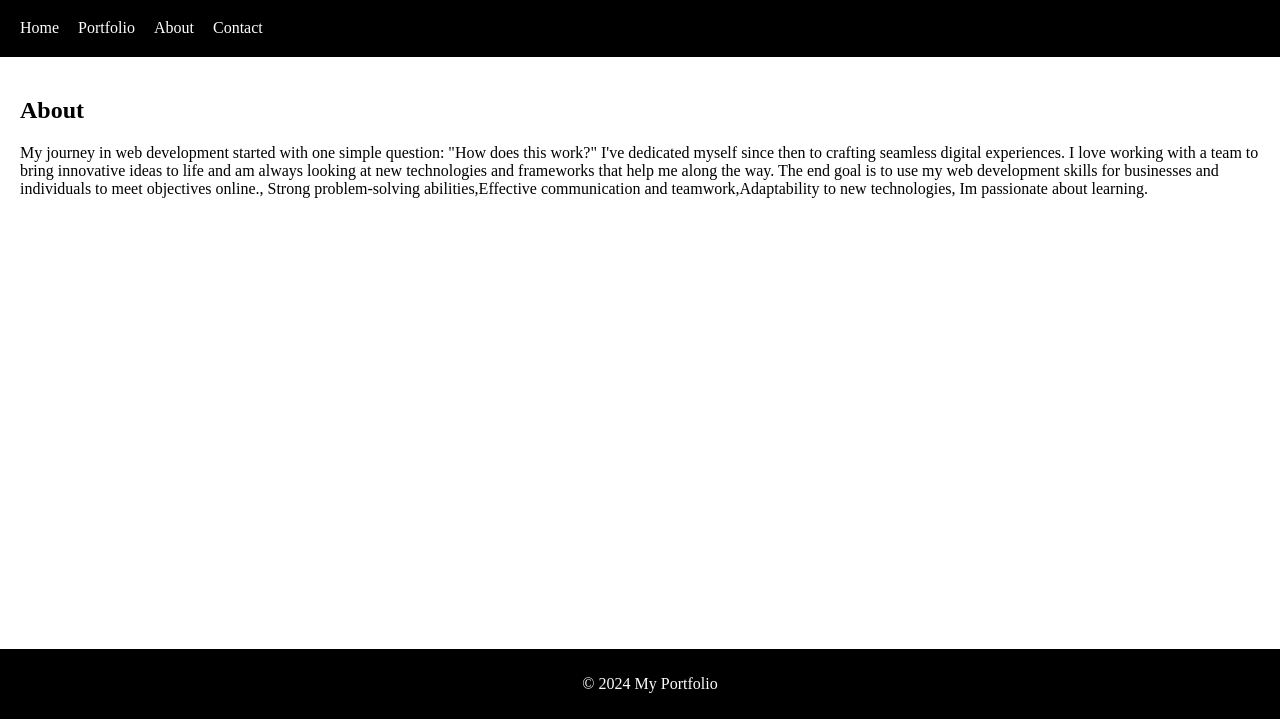
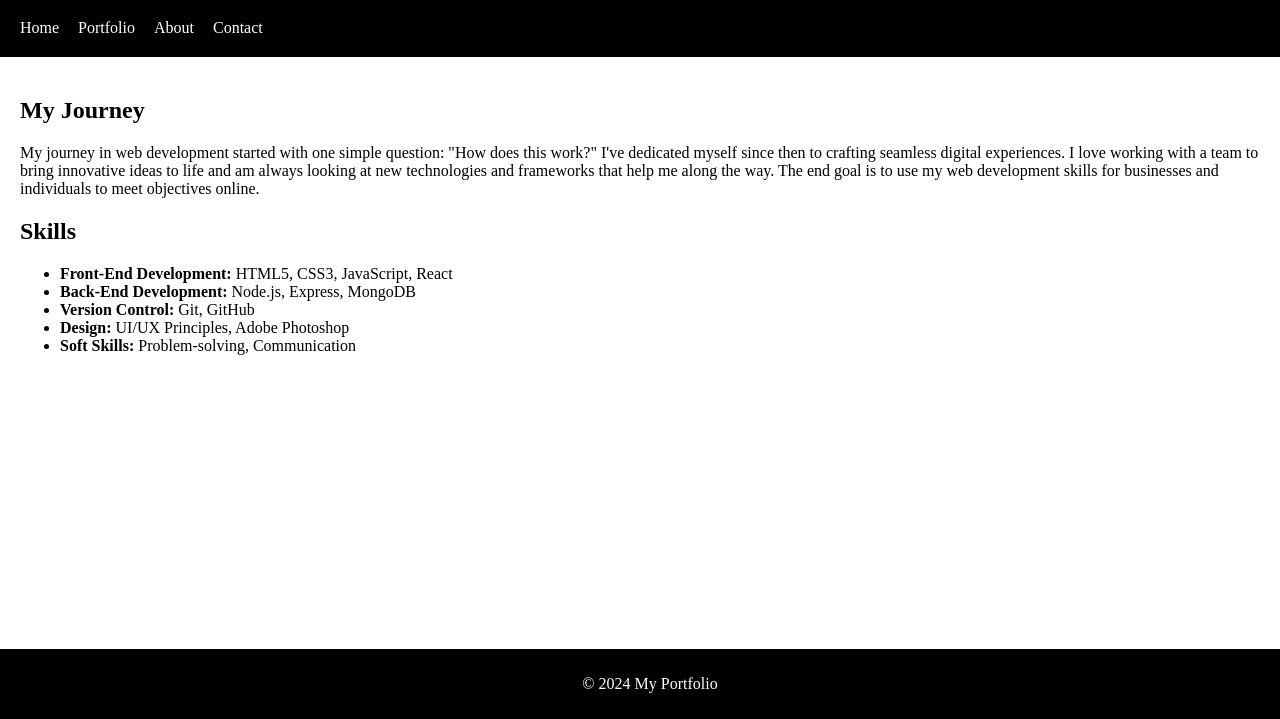
Before and after one commit to SamDSky/SamDSky.github.io, a plain HTML site: page about.html in a window 1280 px wide. Shown: the part 81-800 px from the top of the page. Drawn offline with Linux system fonts and the light colour scheme.

Commit message:
Update about.html

```diff
--- a/about.html
+++ b/about.html
@@ -19,8 +19,21 @@
         </nav>
     </header>
     <main>
-        <h2>About</h2>
-        <p>My journey in web development started with one simple question: "How does this work?" I've dedicated myself since then to crafting seamless digital experiences. I love working with a team to bring innovative ideas to life and am always looking at new technologies and frameworks that help me along the way. The end goal is to use my web development skills for businesses and individuals to meet objectives online., Strong problem-solving abilities,Effective communication and teamwork,Adaptability to new technologies, Im passionate about learning.</p>
+        <section id="about">
+            <h2>My Journey</h2>
+            <p>My journey in web development started with one simple question: "How does this work?" I've dedicated myself since then to crafting seamless digital experiences. I love working with a team to bring innovative ideas to life and am always looking at new technologies and frameworks that help me along the way. The end goal is to use my web development skills for businesses and individuals to meet objectives online.</p>
+        </section>
+
+        <section id="skills">
+            <h2>Skills</h2>
+            <ul>
+                <li><strong>Front-End Development:</strong> HTML5, CSS3, JavaScript, React</li>
+                <li><strong>Back-End Development:</strong> Node.js, Express, MongoDB</li>
+                <li><strong>Version Control:</strong> Git, GitHub</li>
+                <li><strong>Design:</strong> UI/UX Principles, Adobe Photoshop</li>
+                <li><strong>Soft Skills:</strong> Problem-solving, Communication</li>
+            </ul>
+        </section>
     </main>
     <footer>
         <p>&copy; 2024 My Portfolio</p>
```
